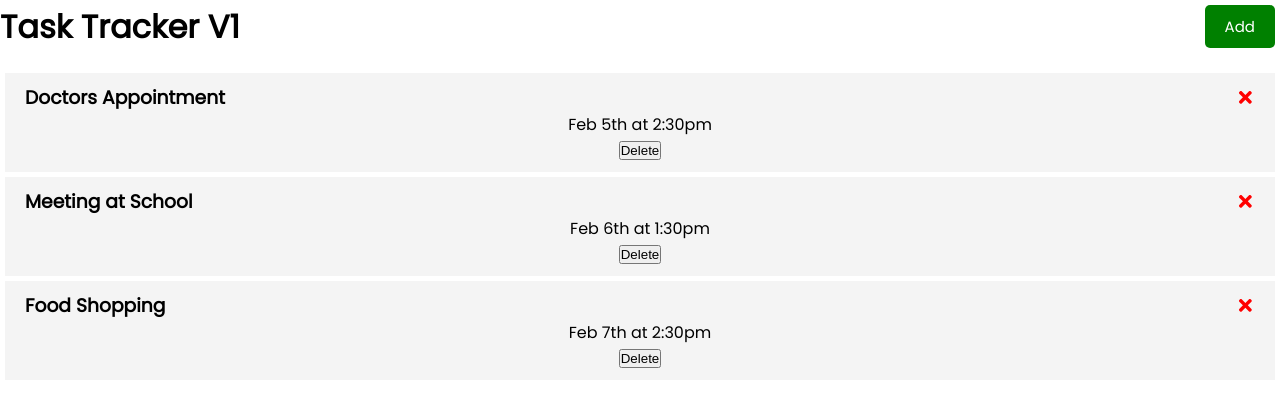
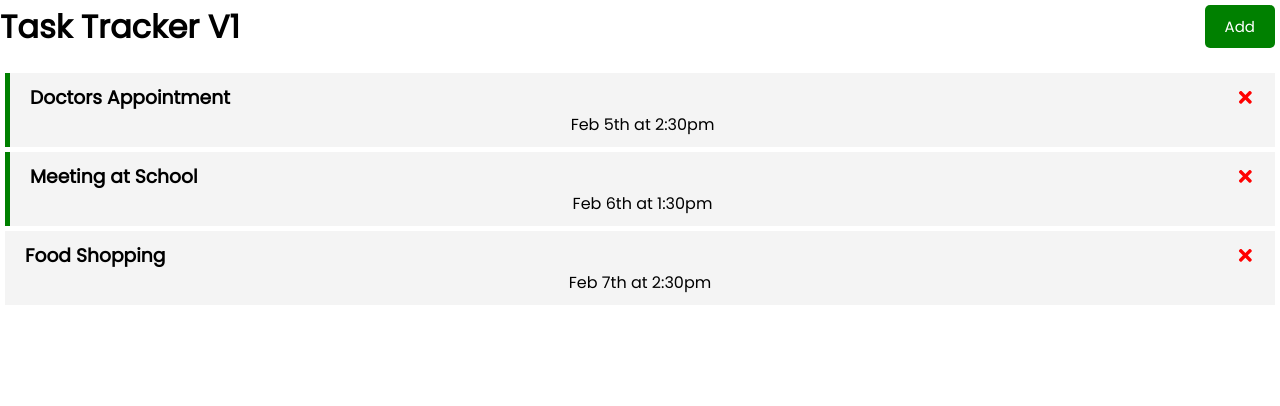
Before and after one commit to almonteluis/react-task-tracker, a React (Create React App) app: page / in a window 1280 px wide. Shown: the top 406 px of the page. Built offline with nearby package versions, Linux system fonts and the light colour scheme.

Commit message:
toggle reminder & conditional styling

```diff
--- a/src/App.js
+++ b/src/App.js
@@ -31,11 +31,21 @@
     setTasks(tasks.filter((task) => task.id !== id));
   };
 
+  // Toggle Reminder
+  const toggleReminder = (id) => {
+    console.log(id);
+    setTasks(
+      tasks.map((task) =>
+        task.id === id ? { ...task, reminder: !task.reminder } : task
+      )
+    );
+  };
+
   return (
     <div className='App'>
       <Header title='Task Tracker V1' />
       {tasks.length > 0 ? (
-        <Tasks tasks={tasks} onDelete={deleteTask} />
+        <Tasks tasks={tasks} onDelete={deleteTask} onToggle={toggleReminder} />
       ) : (
         "No Tasks"
       )}
--- a/src/components/Task.js
+++ b/src/components/Task.js
@@ -1,7 +1,10 @@
 import { FaTimes } from "react-icons/fa";
-const Task = ({ task, onDelete }) => {
+const Task = ({ task, onDelete, onToggle }) => {
   return (
-    <div className='task'>
+    <div
+      className={`task ${task.reminder ? "reminder" : ""}`}
+      onDoubleClick={() => onToggle(task.id)}
+    >
       <h3>
         {task.text}
         <FaTimes
@@ -10,7 +13,6 @@
         />
       </h3>
       <p>{task.day}</p>
-      <button>Delete</button>
     </div>
   );
 };
--- a/src/components/Tasks.js
+++ b/src/components/Tasks.js
@@ -1,10 +1,15 @@
 import Task from "./Task";
 
-const Tasks = ({ tasks, onDelete }) => {
+const Tasks = ({ tasks, onDelete, onToggle }) => {
   return (
     <div>
       {tasks.map((task) => (
-        <Task key={task.id} task={task} onDelete={onDelete} />
+        <Task
+          key={task.id}
+          task={task}
+          onDelete={onDelete}
+          onToggle={onToggle}
+        />
       ))}
     </div>
   );
```
